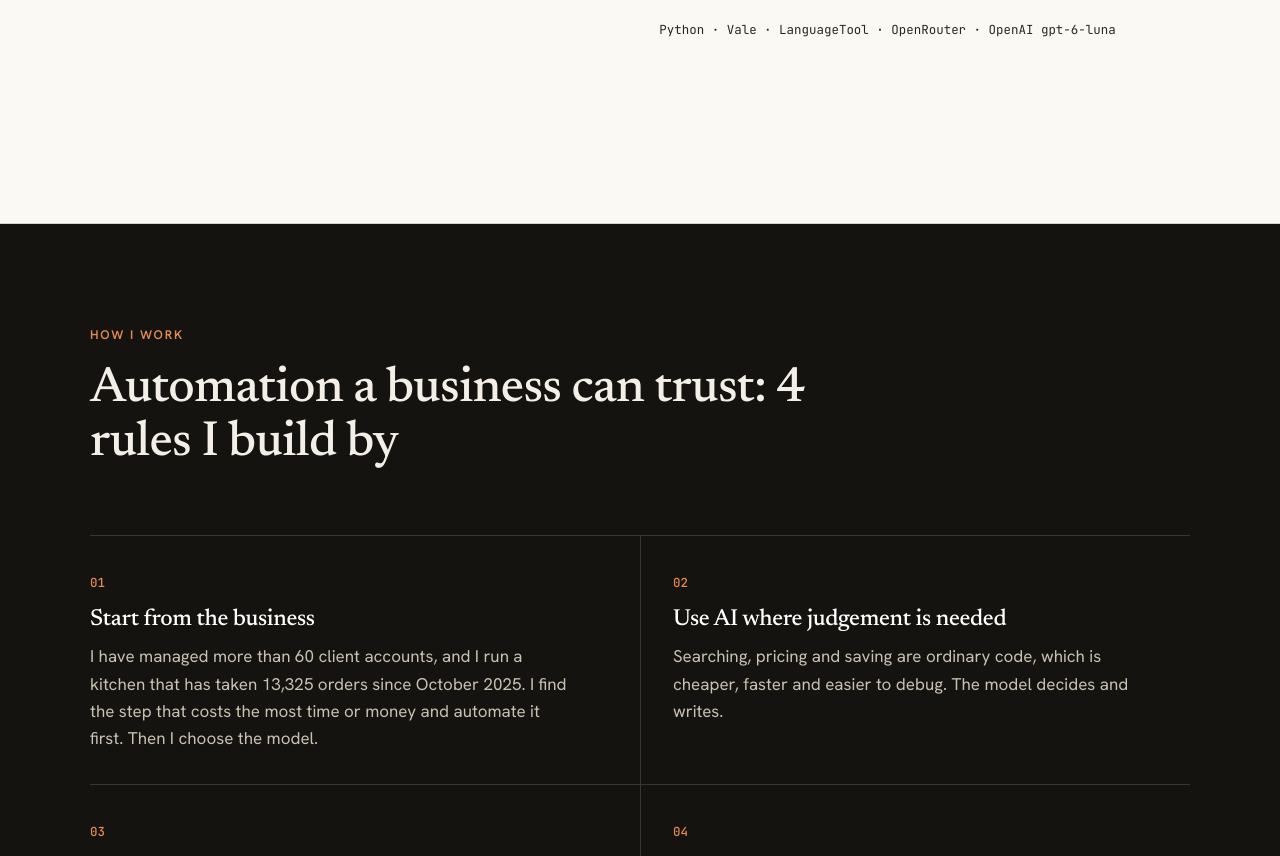
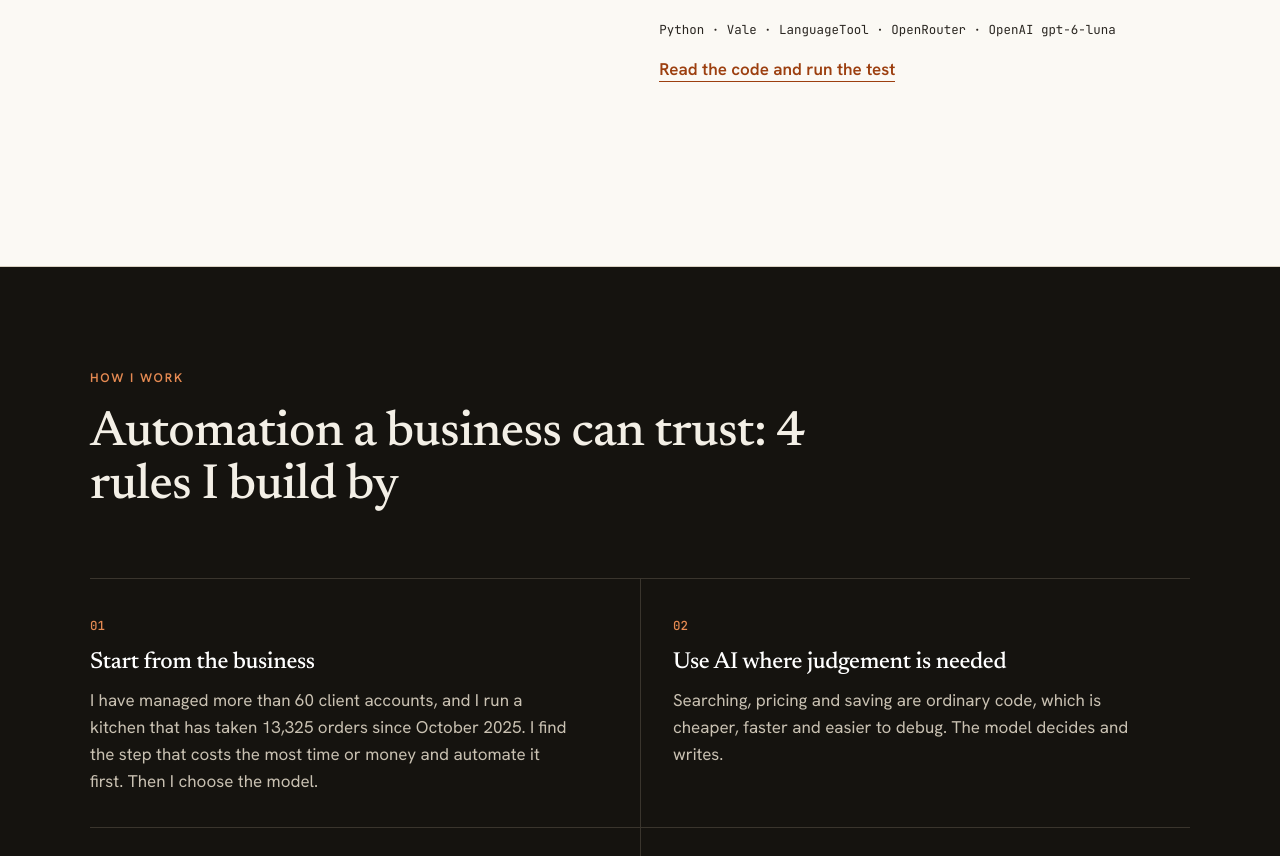
Before and after one commit to At0591/portfolio, a plain HTML site: page index.html in a window 1280 px wide. Shown: the part 6150-7006 px from the top of the page. Drawn offline with Linux system fonts and the light colour scheme.

Commit message:
Link case study 06 to its code
Co-Authored-By: Claude Opus 5.5 <noreply@anthropic.com>

```diff
--- a/index.html
+++ b/index.html
@@ -229,6 +229,7 @@
             <li>A new check for page titles, buttons and form labels found 6 title-case slips on pixelpolish.art, which are now fixed.</li>
           </ul>
           <p class="stack">Python · Vale · LanguageTool · OpenRouter · OpenAI gpt-6-luna</p>
+          <p class="links"><a href="https://github.com/At0591/ai-portfolio/tree/main/03-writing-checks">Read the code and run the test</a></p>
         </div>
         <div class="case-visual">
           <figure class="result-card">
```
